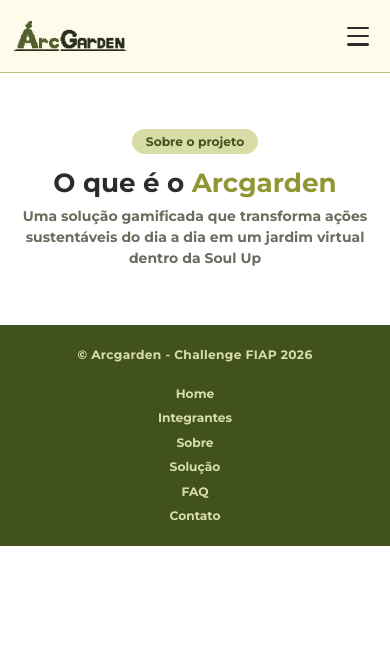
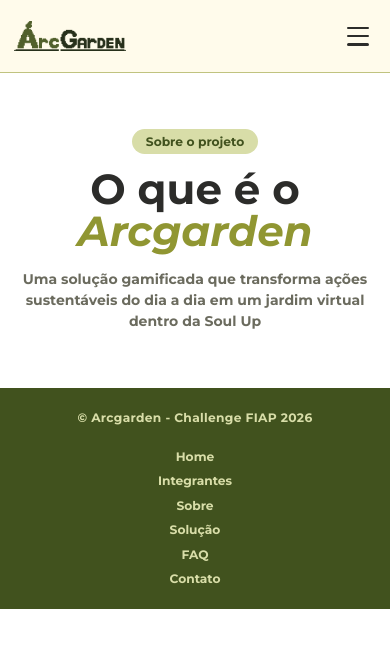
Before and after one commit to HayanoIche/ArcGarden-FrontEnd, a React (Vite) app: page /sobre in a window 390 px wide. Shown: the top 648 px of the page. Built offline with nearby package versions, Linux system fonts and the light colour scheme.

Commit message:
fix: tamanho do texto

```diff
--- a/src/pages/Sobre.tsx
+++ b/src/pages/Sobre.tsx
@@ -7,17 +7,17 @@
           Sobre o projeto
         </span>
 
-        <h2 className="font-bold text-[var(--text-bold)] text-3xl lg:text-5xl mb-2">
+        <h2 className="font-bold text-[var(--text-bold)] text-5xl lg:text-5xl mb-2">
           O que é o{' '}
           <em
             style={{ fontFamily: 'var(--font-spectral)' }}
-            className="not-italic text-[var(--g3)]"
+            className="italic text-[var(--g3)]"
           >
             Arcgarden
           </em>
         </h2>
 
-        <p className="font-bold text-[var(--text-main)] max-w-2xl">
+        <p className="font-bold text-[var(--text-main)] mt-3 max-w-lg">
           Uma solução gamificada que transforma ações sustentáveis do dia a dia
           em um jardim virtual dentro da Soul Up
         </p>
```
